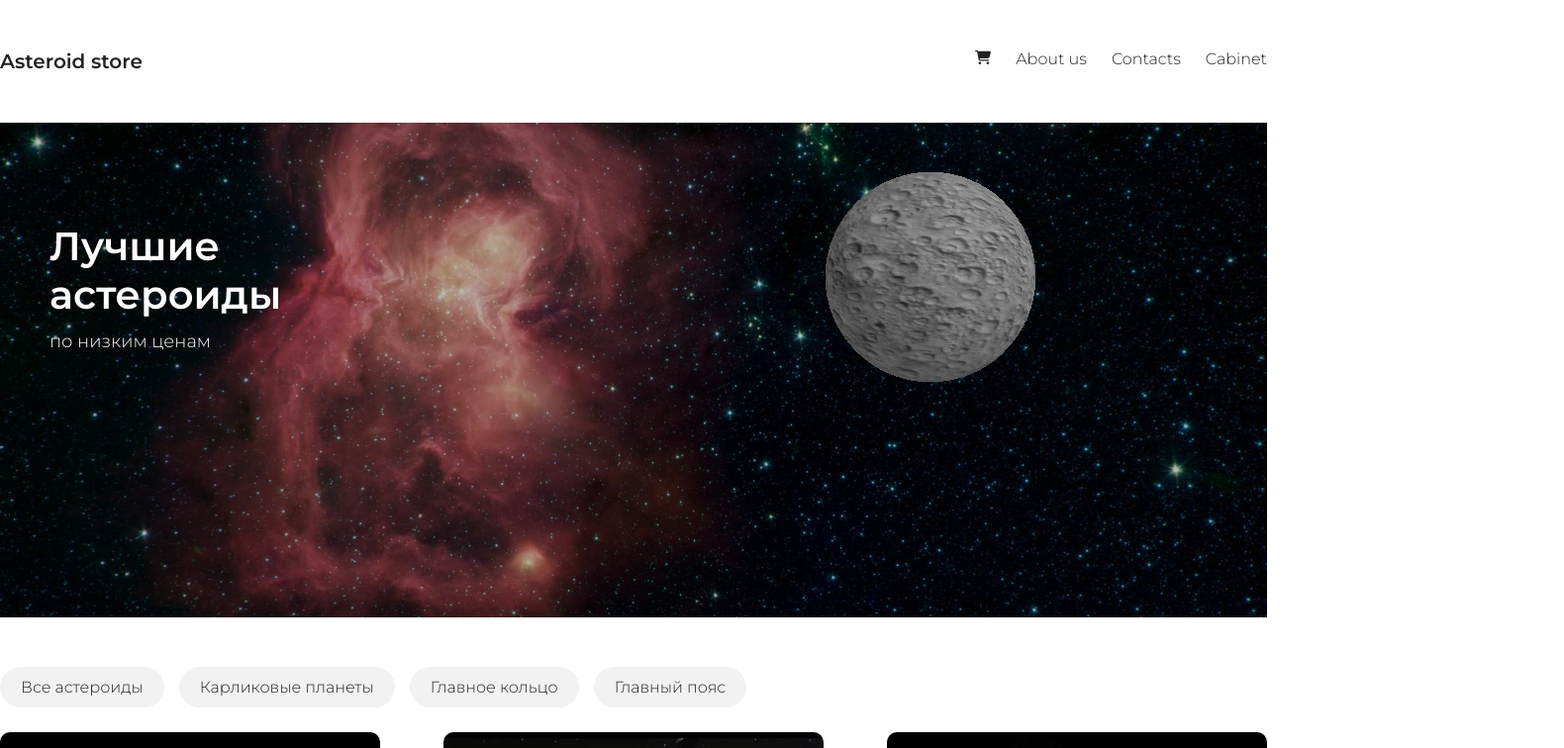
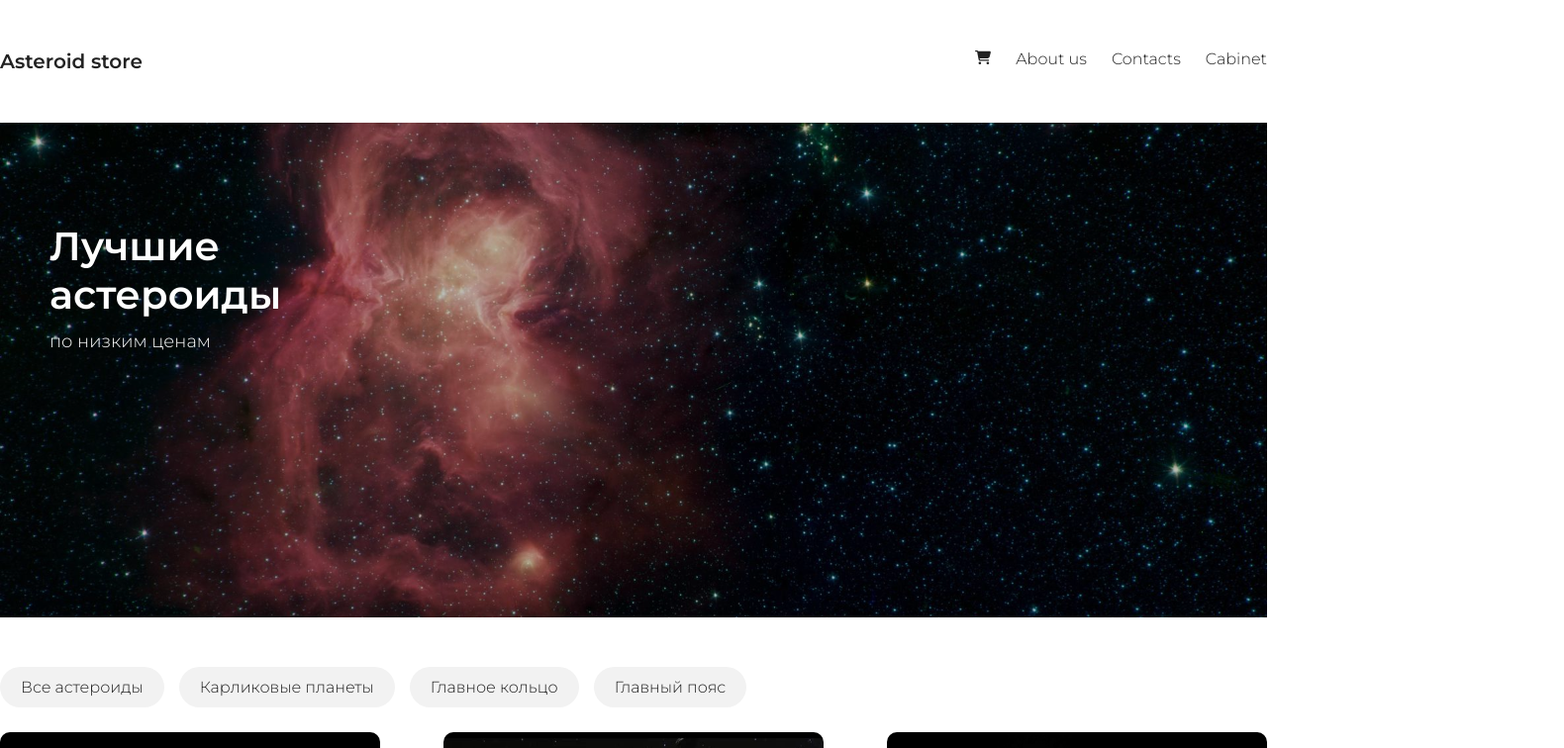
Before and after one commit to Ekaterina31415/eCommerce, a React (Create React App) app in the folder shop/: page / in a window 1280 px wide. Shown: the top 756 px of the page at 99% size, 1580 px wide, since content can reach past the window. Built offline with nearby package versions, Linux system fonts and the light colour scheme.

Commit message:
delete moon

```diff
--- a/shop/src/App.js
+++ b/shop/src/App.js
@@ -108,7 +108,7 @@ class App extends React.Component {
         <Categories chooseCategory={this.chooseCategory}/>
         <Items items={currentItems} onAdd={this.addToOrder} onShowItem={this.onShowItem}/>
         {this.state.showFullItem && <ShowFullItem item={fullItem} onAdd={this.addToOrder} onShowItem={this.onShowItem}/>}
-        <Moon />
+        {/* <Moon /> */}
         <Footer />
       </div>
     );
```
